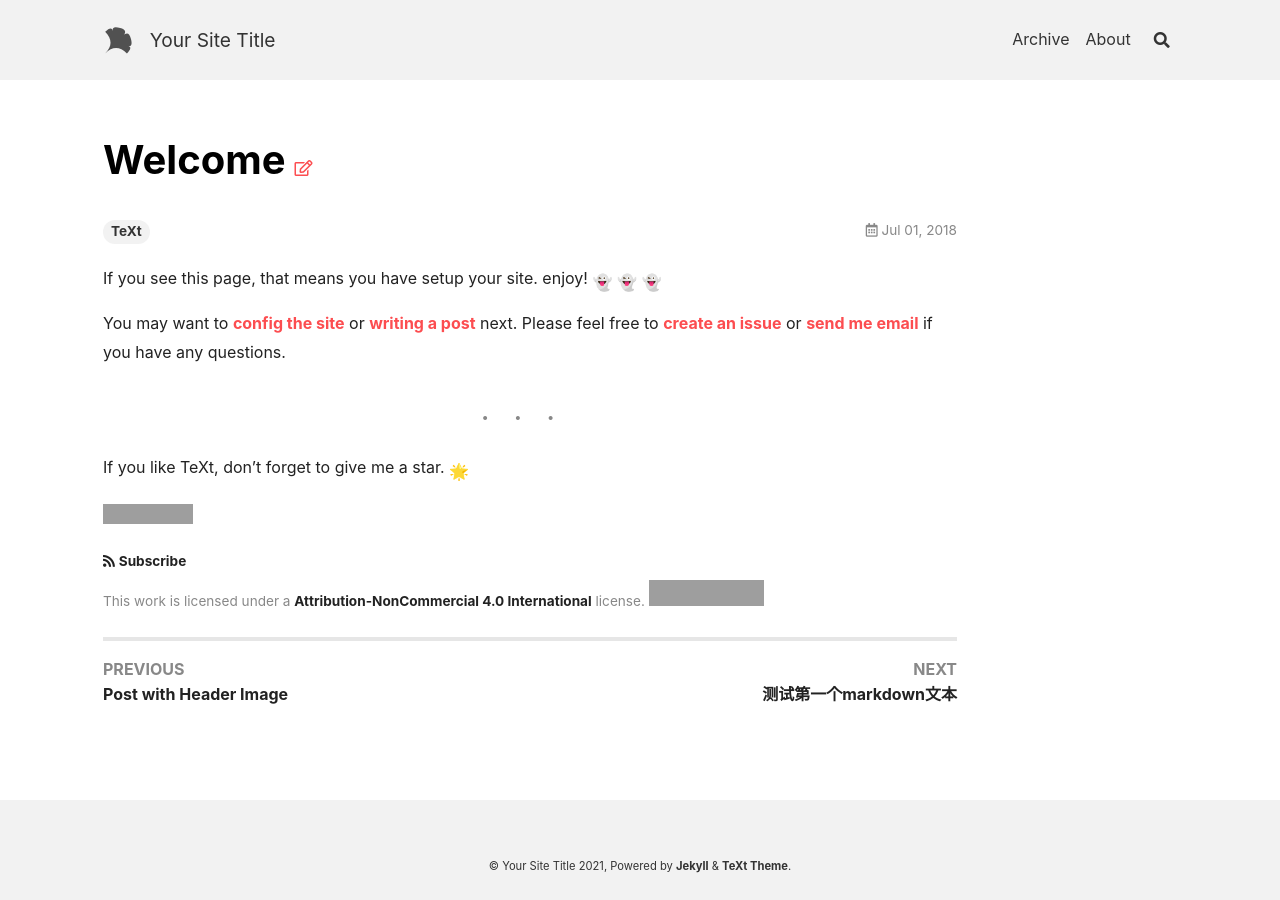
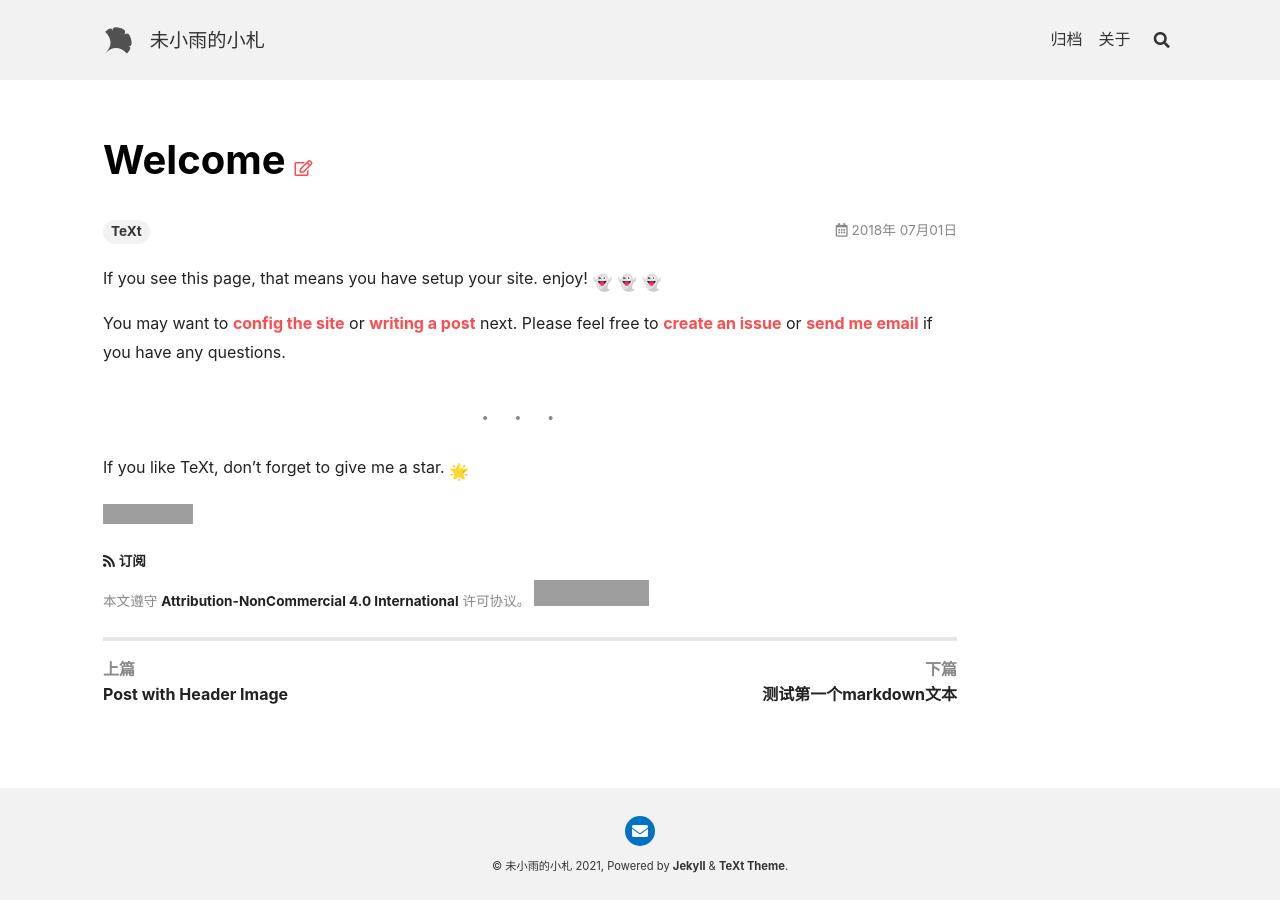
Before and after one commit to cloudland/cloudland.github.io, a Jekyll site: the page built from _posts/2018-07-01-welcome.md, in a window 1280 px wide. Built offline with Jekyll 4.4.1, drawn with Linux system fonts in a browser that asks for light colours; nearby versions of some CDN libraries; emoji names are drawn with the system emoji font; grey boxes are pictures that could not be loaded.

Commit message:
修改默认配置

```diff
--- a/_config.yml
+++ b/_config.yml
@@ -12,34 +12,32 @@
 #    `--'   `----''--'   '--' `--'
 
 
-
-
 ## => Site Settings
 ##############################
 text_skin: default # "default" (default), "dark", "forest", "ocean", "chocolate", "orange"
 highlight_theme: default # "default" (default), "tomorrow", "tomorrow-night", "tomorrow-night-eighties", "tomorrow-night-blue", "tomorrow-night-bright"
-url     : # the base hostname & protocol for your site e.g. https://www.someone.com
+url     : https://cloudland.github.io # the base hostname & protocol for your site e.g. https://www.someone.com
 baseurl : # does not include hostname
-title   : Your Site Title
+title   : 未小雨的小札
 description: > # this means to ignore newlines until "Language & timezone"
-  Your Site Description
+  不断学习记录笔记的小札
 
 
 ## => Language and Timezone
 ##############################
-lang: # the language of your site, default as "en"
-timezone: # see https://en.wikipedia.org/wiki/List_of_tz_database_time_zones for the available values
+lang: zh # the language of your site, default as "en"
+timezone: Asia/Shanghai # see https://en.wikipedia.org/wiki/List_of_tz_database_time_zones for the available values
 
 
 ## => Author and Social
 ##############################
 author:
   type      : # "person" (default), "organization"
-  name      : Your Name
+  name      : 未小雨
   url       :
   avatar    : # path or url of avatar image (square)
-  bio       : I am an amazing person.
-  email     :
+  bio       : 一个啥也不会的拼命学习的菜鸟.
+  email     : fansty_like@hotmail.com
   facebook  : # "user_name" the last part of your profile url, e.g. https://www.facebook.com/user_name
   twitter   : # "user_name" the last part of your profile url, e.g. https://twitter.com/user_name
   weibo     : # "user_id"   the last part of your profile url, e.g. https://www.weibo.com/user_id/profile?...
@@ -55,7 +53,7 @@ author:
 
 ## => GitHub Repository (if the site is hosted by GitHub)
 ##############################
-repository: user_name/repo_name
+repository: cloudland/cloudland.github.io #user_name/repo_name
 repository_tree: master
 
 
@@ -96,7 +94,7 @@ chart: # false (default), true
 
 ## => Paginate
 ##############################
-paginate: 8
+paginate: 9
 paginate_path: /page:num # don't change this unless for special need
 
 
```
